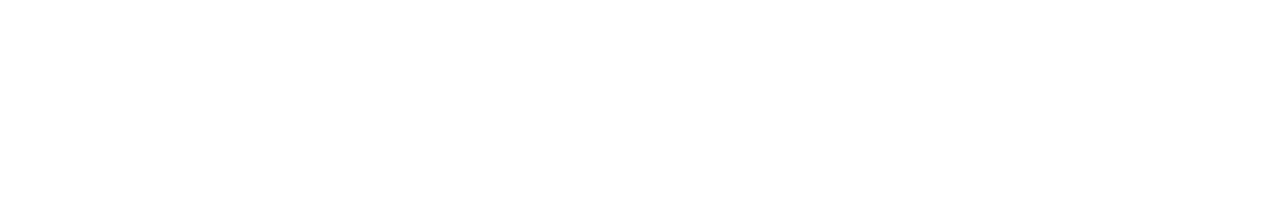
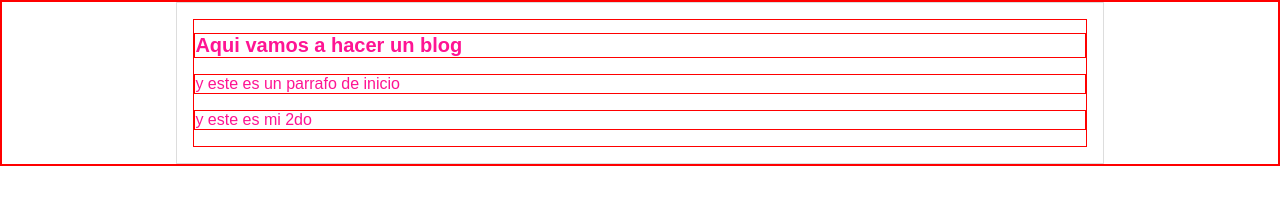
Before and after one commit to Zaceli/ojala, a plain HTML site: page index.html in a window 1280 px wide. Drawn offline with Linux system fonts and the light colour scheme.

Commit message:
mejorado de estilos

```diff
--- a/estilos.css
+++ b/estilos.css
@@ -1,5 +1,25 @@
+*{
+    border: 1px solid red;
+}
 body{
     color: deeppink;
     text-align: center;
-    font-family: "arial";
+    font-family: Arial, Helvetica, sans-serif;
+    font-size: 16px;
+    margin: 0;
+    padding: 0;
 }
+.container
+{
+    width: 70%;
+    padding: 1em;
+    text-align: left;
+    border: 1px solid #ddd;
+    margin: 0 auto;
+
+}
+.container h1
+{
+    font-size: 20px;
+
+}
--- a/index.html
+++ b/index.html
@@ -0,0 +1,19 @@
+<!DOCTYPE html>
+<html lang="en">
+<head>
+    <meta charset="UTF-8">
+    <meta http-equiv="X-UA-Compatible" content="IE=edge">
+    <meta name="viewport" content="width=device-width, initial-scale=1.0">
+    <title>titulo del blog</title>
+    <link rel="stylesheet" href="estilos.css">
+</head>
+<body>
+    <div class="container">
+        <div class="post">
+        <h1>Aqui vamos a hacer un blog</h1>
+        <p>y este es un parrafo de inicio</p>
+        <p>y este es mi 2do</p>
+        </div>
+    </div>
+</body>
+</html>
```
